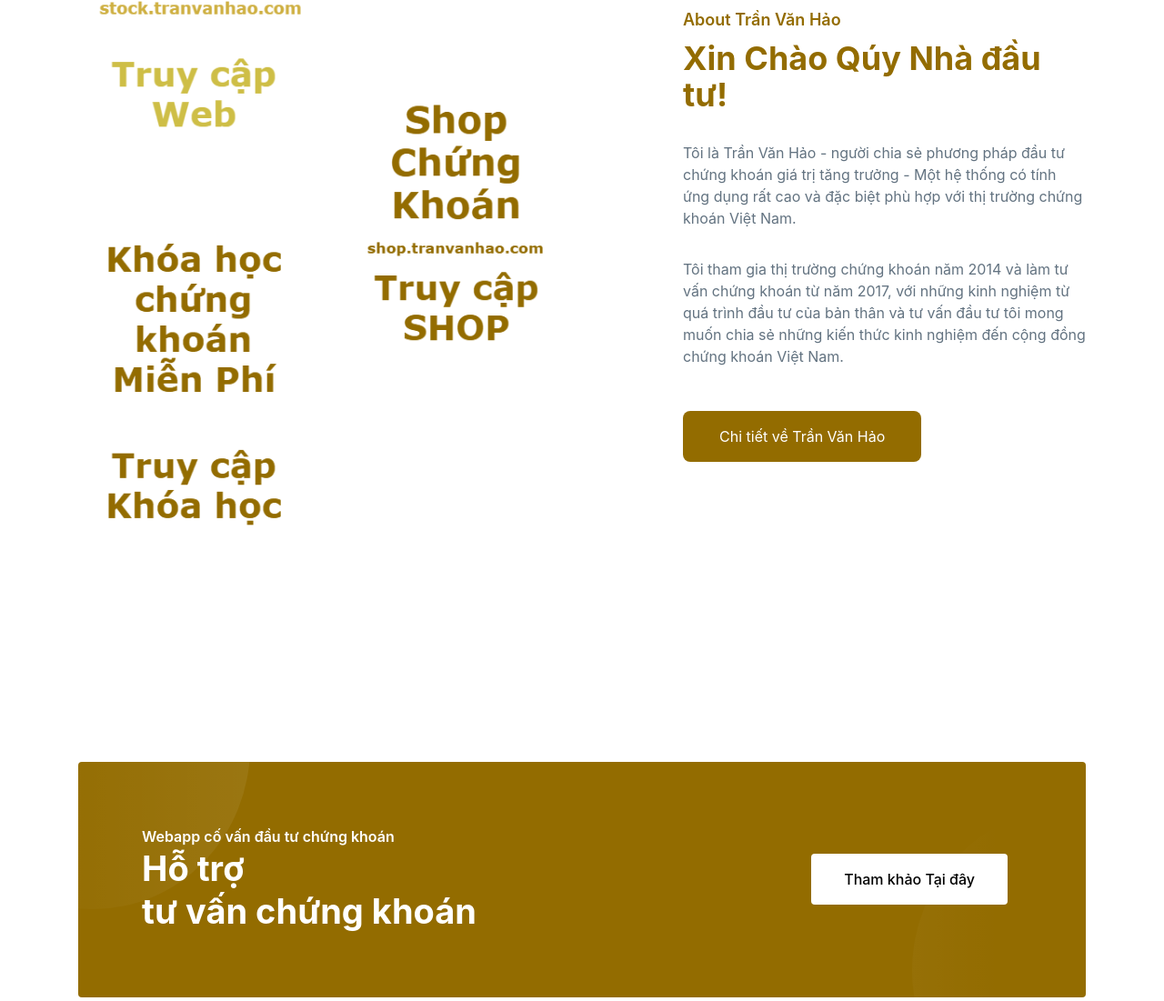
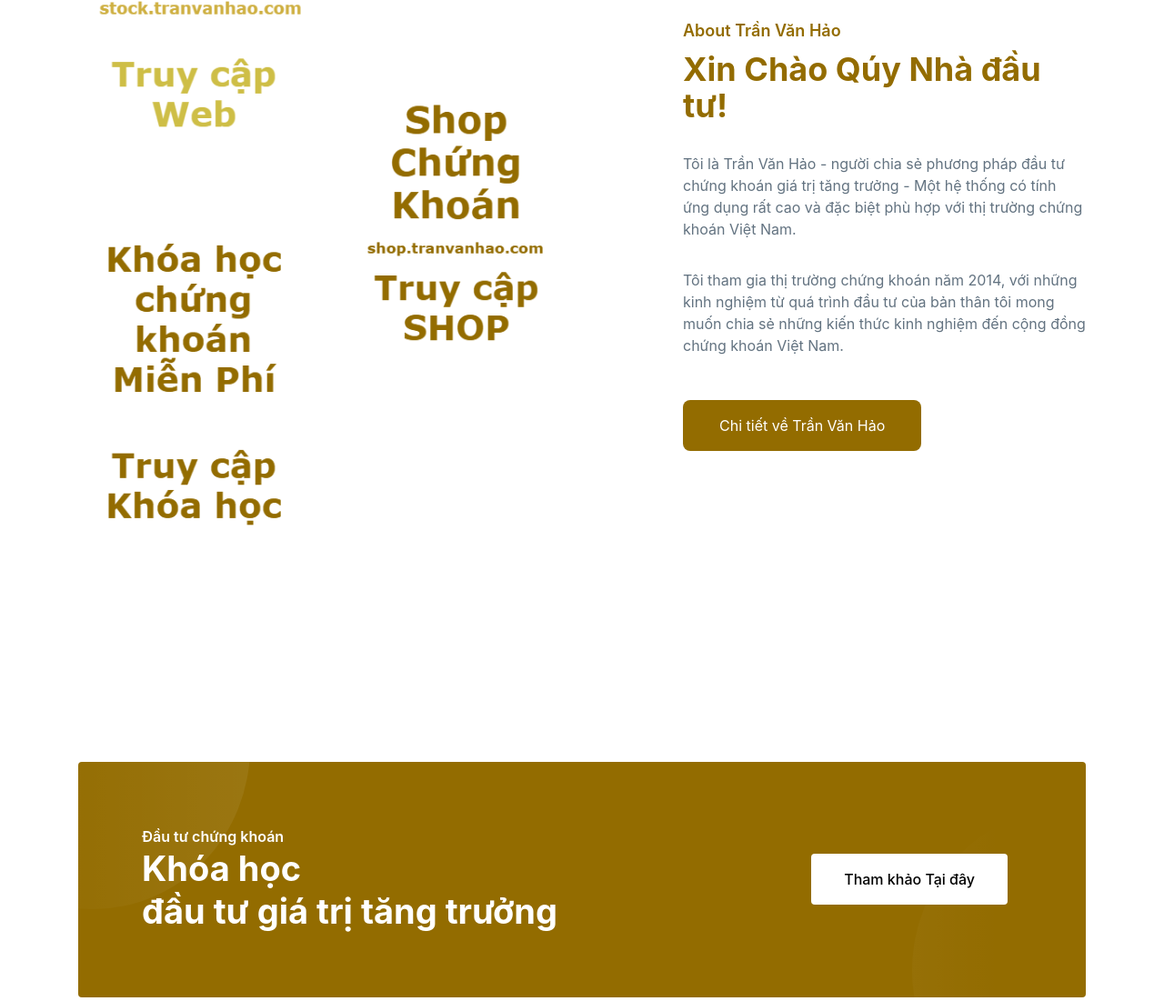
Before and after one commit to tranhaodev/about, a plain HTML site: page index.html in a window 1280 px wide. Shown: the part 231-1332 px from the top of the page at 91% size. Drawn offline with Linux system fonts and the light colour scheme.

Commit message:
Update index.html

```diff
--- a/index.html
+++ b/index.html
@@ -102,11 +102,11 @@
                 và đặc biệt phù hợp với thị trường chứng khoán Việt Nam.
               </p>
               <p class="mb-12 text-base text-body-color">
-                Tôi tham gia thị trường chứng khoán năm 2014 và làm tư vấn chứng khoán từ năm 2017, với những kinh nghiệm từ quá trình đầu tư
-                của bản thân và tư vấn đầu tư tôi mong muốn chia sẻ những kiến thức kinh nghiệm đến cộng đồng chứng khoán Việt Nam.
+                Tôi tham gia thị trường chứng khoán năm 2014, với những kinh nghiệm từ quá trình đầu tư
+                của bản thân tôi mong muốn chia sẻ những kiến thức kinh nghiệm đến cộng đồng chứng khoán Việt Nam.
               </p>
               <a
-                href="https://tranvanhao.com/" target="_blank"
+                href="https://tranvanhao.com/prf" target="_blank"
                 class="inline-flex items-center justify-center rounded-lg bg-primary py-4 px-10 text-center text-base font-normal text-white hover:bg-opacity-90 lg:px-8 xl:px-10"
               >
                 Chi tiết về Trần Văn Hảo
@@ -126,19 +126,19 @@
           <div class="-mx-4 flex flex-wrap items-center">
             <div class="w-full px-4 lg:w-1/2">
               <span class="mb-2 text-base font-semibold text-white">
-                Webapp cố vấn đầu tư chứng khoán
+                Đầu tư chứng khoán
               </span>
               <h3
                 class="mb-6 text-3xl font-bold leading-tight text-white sm:mb-8 sm:text-[38px] lg:mb-0"
               >
-                Hỗ trợ<br class="hidden xs:block" />
-                tư vấn chứng khoán
+                Khóa học<br class="hidden xs:block" />
+                đầu tư giá trị tăng trưởng
               </h3>
             </div>
             <div class="w-full px-4 lg:w-1/2">
               <div class="flex flex-wrap lg:justify-end">
                 <a
-                  href="https://stock.tranvanhao.com/" target="_blank"
+                  href="https://ck.tranvanhao.com/" target="_blank"
                   class="my-1 mr-4 inline-block rounded bg-[#13C296] bg-opacity-[15%] py-4 px-6 text-base font-medium .text-primary transition hover:bg-opacity-100 hover:text-primary md:px-9 lg:px-6 xl:px-9"
                 >
                   Tham khảo Tại đây
@@ -259,7 +259,7 @@
                 class="mb-6 text-3xl font-bold leading-tight text-white sm:mb-8 sm:text-[38px] lg:mb-0"
               >
                 Liên hệ<br class="hidden xs:block" />
-                mở tài khoản chứng khoán
+                Trần Văn Hảo
               </h3>
             </div>
             <div class="w-full px-4 lg:w-1/2">
```
